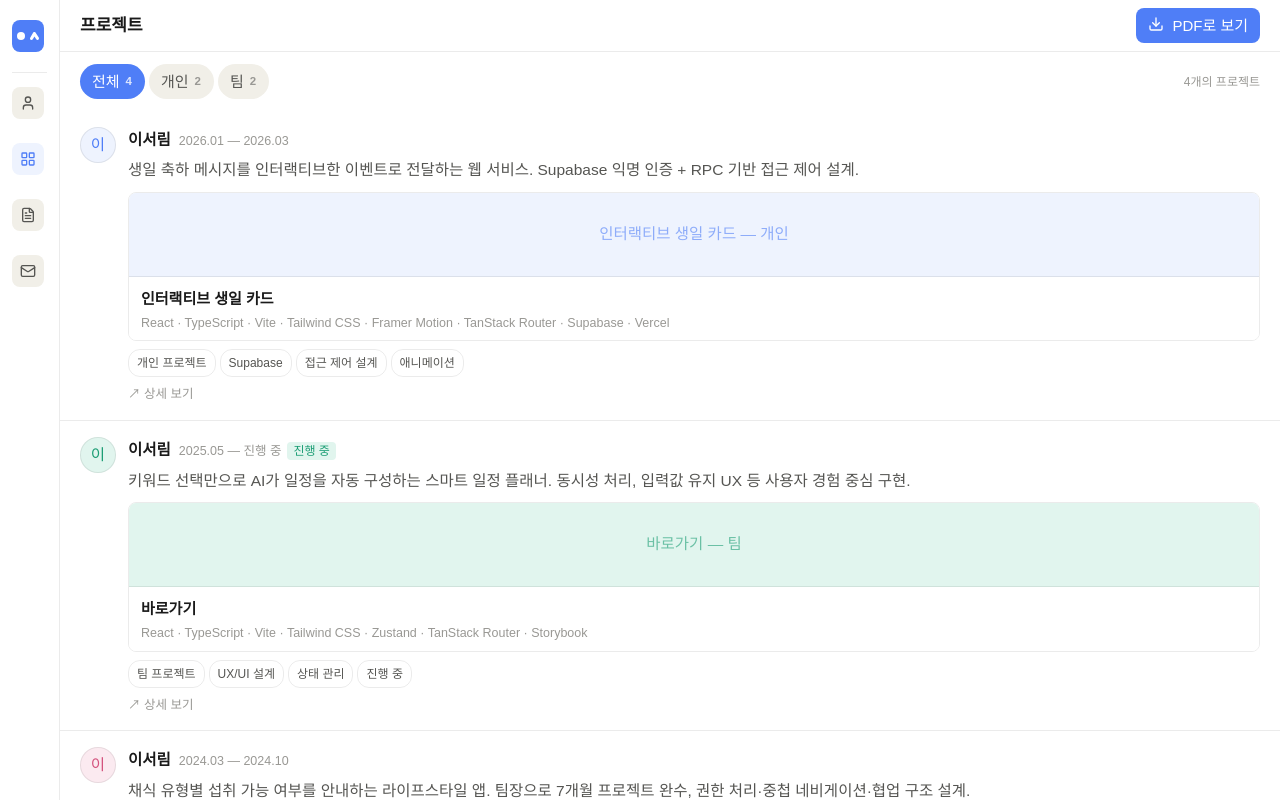
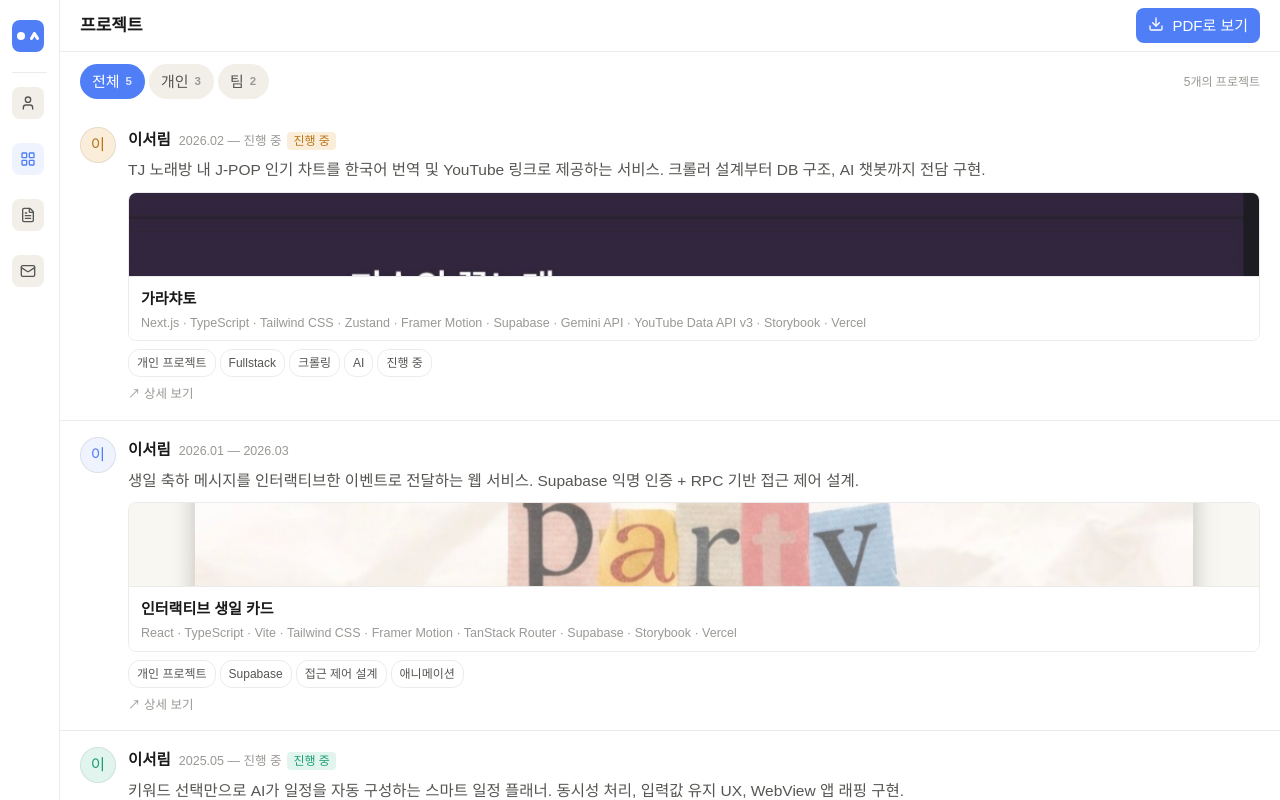
Before and after one commit to Leeseoleem/portfolio-leeseoleem, a React (Vite) app: page /projects in a window 1280 px wide. Built offline with nearby package versions, Linux system fonts and the light colour scheme; a web font is replaced by a local one.

Commit message:
chore: 업데이트 된 포트폴리오 문서 기반 내용 수정

```diff
--- a/src/constants/projects.ts
+++ b/src/constants/projects.ts
@@ -27,6 +27,102 @@ export const PROJECT_COLORS: Record<
 
 export const PROJECTS: Project[] = [
   {
+    id: "garachato",
+    title: "가라챠토",
+    summary:
+      "TJ 노래방 내 J-POP 인기 차트를 한국어 번역 및 YouTube 링크로 제공하는 서비스. 크롤러 설계부터 DB 구조, AI 챗봇까지 전담 구현.",
+    type: "personal",
+    period: "2026.02 — 진행 중",
+    role: "Fullstack Developer",
+    stack: [
+      "Next.js",
+      "TypeScript",
+      "Tailwind CSS",
+      "Zustand",
+      "Framer Motion",
+      "Supabase",
+      "Gemini API",
+      "YouTube Data API v3",
+      "Storybook",
+      "Vercel",
+    ],
+    color: "amber",
+    tags: ["개인 프로젝트", "Fullstack", "크롤링", "AI", "진행 중"],
+    skills: [
+      {
+        name: "Next.js",
+        reason:
+          "Route Handler로 외부 API 연동을 서버에서 처리해 별도 백엔드 없이 풀스택 구성이 가능했어요. TJ 크롤러와 YouTube API 호출을 모두 서버 사이드에서 관리할 수 있었습니다.",
+      },
+      {
+        name: "Supabase",
+        reason:
+          "한국어 부분 일치 검색(pg_trgm)과 RLS 접근 제어를 동시에 지원해 선택했어요. 별도 백엔드 없이 검색·권한 제어를 모두 처리할 수 있었습니다.",
+      },
+      {
+        name: "Gemini API",
+        reason:
+          "JSON 응답 모드(responseMimeType)로 구조화된 결과를 바로 수신할 수 있어 선택했어요. OpenAI 대비 무료 쿼터 내에서 운영 가능해 비용 부담 없이 AI 기능을 붙일 수 있었습니다.",
+      },
+    ],
+    screenshots: [
+      {
+        src: "/images/projects/garachato/01.jpg",
+        alt: "가라챠토 메인 화면",
+      },
+      {
+        src: "/images/projects/garachato/02.jpg",
+        alt: "가라챠토 곡 상세 정보 화면",
+      },
+      {
+        src: "/images/projects/garachato/03.jpg",
+        alt: "가라챠토 검색 결과 화면",
+      },
+      {
+        src: "/images/projects/garachato/04.jpg",
+        alt: "가라챠토 챗봇 화면",
+      },
+    ],
+    works: [
+      {
+        num: "1",
+        summary: "TJ 크롤러 구현",
+        detail:
+          "TJ API는 CSRF_TOKEN · JSESSIONID를 먼저 발급받아야 호출이 허용되는 구조였습니다. 브라우저 Network 탭으로 요청 흐름을 분석해 이 구조를 파악했고, 해당 토큰을 추출해 요청에 포함하는 방식으로 TOP 100 데이터를 안정적으로 수집했습니다.",
+      },
+      {
+        num: "2",
+        summary: "DB 설계 — 3계층 분리로 중복 번역 방지",
+        detail:
+          "단일 테이블 구조에서는 KY 차트 추가 시 동일 곡의 AI 번역이 중복 실행되는 문제가 있었습니다. songs → karaoke_tracks → rank_history 3계층으로 분리해 번역을 곡당 1회로 제한하여 처리 비용 중복을 방지했습니다. Supabase(PostgREST)가 서브쿼리를 지원하지 않아 조건 검색과 트랙 조회를 2단계로 분리하는 구조로 대응했습니다.",
+      },
+      {
+        num: "3",
+        summary: "YouTube API 쿼터 설계",
+        detail:
+          "파이프라인 테스트 중 40여 곡 처리 시점에 일일 쿼터 초과로 수집이 중단됐습니다. 처리 한도를 40곡으로 제한하고, 초과 시 처리되지 못한 데이터를 pending 상태로 유지해 익일 자동 재시도하는 구조로 API 비용 0원을 유지했습니다. 수집 지연 구간에서도 TJ 이미지를 먼저 표시하고 YouTube 연동 완료 시 자동 교체하는 방식으로 빈 상태 없이 점진적으로 품질이 개선되도록 했습니다.",
+      },
+      {
+        num: "4",
+        summary: "AI 챗봇 설계",
+        detail:
+          "사용자 입력 유형(곡 검색 · 아티스트 검색 · 추천 · 무관 질문)을 시스템 프롬프트에서 먼저 분류해, 처리 빈도가 높은 유형은 Gemini 호출 없이 즉시 응답하도록 했습니다. 실제 검색이 필요한 요청에만 쿼터를 소비하는 구조입니다.",
+      },
+      {
+        num: "5",
+        summary: "KY 크롤러 보류 결정",
+        detail:
+          "KY(금영) 차트 수집을 위해 크롤러 개발을 시도했습니다. TJ에서 헤더 조작으로 인증을 우회했던 방식을 동일하게 적용했으나, PowerShell에서는 정상 응답이 오는 반면 Node.js에서는 계속 차단됐습니다. Node.js의 요청 방식이 브라우저와 달라 서버가 봇으로 판단하고 있었고, 헤더 조작만으로는 이 차이를 극복할 수 없었습니다. 브라우저를 직접 실행하는 방식이 기술적 해결책이나 Vercel 배포 환경에서는 불가능하여 TJ 단독 운영을 유지하기로 결정했습니다.",
+      },
+    ],
+    links: {
+      github: "https://github.com/Leeseoleem/garachato-karaoke-chart",
+      live: "https://garachato-karaoke-chart.vercel.app/",
+    },
+    inProgress: true,
+  },
+
+  {
     id: "birthday-card",
     title: "인터랙티브 생일 카드",
     summary:
@@ -42,6 +138,7 @@ export const PROJECTS: Project[] = [
       "Framer Motion",
       "TanStack Router",
       "Supabase",
+      "Storybook",
       "Vercel",
     ],
     color: "blue",
@@ -55,7 +152,7 @@ export const PROJECTS: Project[] = [
       {
         name: "TanStack Router",
         reason:
-          "파일 기반 라우팅과 타입 안전한 라우트 관리를 위해 선택했어요. TypeScript와의 긴밀한 통합으로 라우트 파라미터까지 타입 추론이 가능해 개발 안정성이 높아졌습니다.",
+          "제작자(/creator)·수신자(/r) 영역을 파일 기반으로 명확히 분리하기 위해 선택했어요. beforeLoad 가드로 잘못된 접근을 차단하고, 배포·로컬 환경별 접근 페이지를 라우트 단에서 제어할 수 있었습니다.",
       },
       {
         name: "Framer Motion",
@@ -63,8 +160,56 @@ export const PROJECTS: Project[] = [
           "인터랙티브한 카드 연출에 필요한 애니메이션 제어를 선언형으로 구현할 수 있어 선택했어요. CSS 애니메이션 대비 복잡한 시퀀스 제어가 훨씬 직관적이었습니다.",
       },
     ],
-
-    screenshots: [],
+    screenshots: [
+      {
+        src: "/images/projects/birthday-card/01.jpg",
+        alt: "생일 카드 메인 화면",
+      },
+      {
+        src: "/images/projects/birthday-card/02.jpg",
+        alt: "생일 카드 프로필 입력 화면",
+      },
+      {
+        src: "/images/projects/birthday-card/03.jpg",
+        alt: "생일 카드 초대장 화면",
+      },
+      {
+        src: "/images/projects/birthday-card/04.jpg",
+        alt: "생일 카드 링크 공유 화면",
+      },
+      {
+        src: "/images/projects/birthday-card/05.jpg",
+        alt: "생일 카드 경로 오류 화면",
+      },
+      {
+        src: "/images/projects/birthday-card/06.jpg",
+        alt: "생일 카드 수신자 인증 화면",
+      },
+      {
+        src: "/images/projects/birthday-card/07.jpg",
+        alt: "생일 카드 수신자 인증 실패 화면",
+      },
+      {
+        src: "/images/projects/birthday-card/08.jpg",
+        alt: "생일 카드 수신자 초대장 화면",
+      },
+      {
+        src: "/images/projects/birthday-card/09.jpg",
+        alt: "생일 카드 케이크 불기 화면",
+      },
+      {
+        src: "/images/projects/birthday-card/10.jpg",
+        alt: "생일 카드 편지 봉투 열기 화면",
+      },
+      {
+        src: "/images/projects/birthday-card/11.jpg",
+        alt: "생일 카드 편지지 꺼내기 화면",
+      },
+      {
+        src: "/images/projects/birthday-card/12.jpg",
+        alt: "생일 카드 완료 화면",
+      },
+    ],
     works: [
       {
         num: "1",
@@ -74,18 +219,17 @@ export const PROJECTS: Project[] = [
       },
       {
         num: "2",
-        summary: "좌표 기반 레이아웃 뷰포트 대응 문제 해결",
+        summary: "좌표 기반 레이아웃 뷰포트 설계",
         detail:
-          "테스트 중 화면 크기 변경 시 좌표 기반 컴포넌트 배치가 틀어지는 문제를 발견했습니다. 미디어 쿼리 조건을 조합한 @custom-variant 커스텀 반응형 구조를 도입해 화면 크기 변화에 관계없이 컴포넌트 배치 일관성을 확보했습니다.",
+          "테스트 중 좌표 기반 컴포넌트 배치 페이지에서 화면 크기 변경 시 배치가 틀어지는 문제를 발견했습니다. 표준 미디어 쿼리를 적용했으나 가로 조건만으로는 대응이 불완전했고, 세로 크기 변화도 레이아웃에 영향을 준다는 것을 확인했습니다. 가로·세로 조건을 함께 조합한 @custom-variant 커스텀 반응형 구조를 도입해 뷰포트 변화에 관계없이 컴포넌트 배치 일관성을 확보했습니다.",
       },
       {
         num: "3",
         summary: "OG 태그 분리 설계 및 카카오톡 공유 연동",
         detail:
-          "공개 서비스 페이지와 수신자 전용 초대 링크는 공유 시 전달해야 하는 맥락이 다릅니다. 페이지 유형별 OG 태그를 분리 설계해 링크 성격에 맞는 미리보기가 노출되도록 했고, 카카오톡 공유와 URL 직접 전달 두 가지 경로를 모두 지원했습니다.",
+          "공개 서비스 페이지와 수신자 전용 초대 링크는 공유 시 전달해야 하는 맥락이 다릅니다. 페이지 유형별 OG 태그를 분리 설계해 링크 성격에 맞는 미리보기가 노출되도록 했고, 카카오톡 공유와 URL 직접 전달 두 가지 경로로 초대 링크를 전달할 수 있도록 구현했습니다.",
       },
     ],
-    // 아직 이미지 없으면 빈 배열 유지 → 플레이스홀더 표시
     links: {
       notion:
         "https://www.notion.so/My-Little-birthday-Party-2cc51f6a37ed80a6b99ffaed5681e063?source=copy_link",
@@ -98,7 +242,7 @@ export const PROJECTS: Project[] = [
     id: "barogagi",
     title: "바로가기",
     summary:
-      "키워드 선택만으로 AI가 일정을 자동 구성하는 스마트 일정 플래너. 동시성 처리, 입력값 유지 UX 등 사용자 경험 중심 구현.",
+      "키워드 선택만으로 AI가 일정을 자동 구성하는 스마트 일정 플래너. 동시성 처리, 입력값 유지 UX, WebView 앱 래핑 구현.",
     type: "team",
     period: "2025.05 — 진행 중",
     role: "Frontend Developer & UX/UI Designer",
@@ -108,7 +252,8 @@ export const PROJECTS: Project[] = [
       "Vite",
       "Tailwind CSS",
       "Zustand",
-      "TanStack Router",
+      "TanStack Query",
+      "React Router DOM",
       "Storybook",
     ],
     color: "green",
@@ -120,14 +265,14 @@ export const PROJECTS: Project[] = [
           "전역 상태가 일정 생성 데이터로 한정적이어서 Redux 대비 설정 비용이 낮아 선택했어요. persist 미들웨어를 활용해 sessionStorage 기반 상태 유지 구조도 간단하게 구현할 수 있었습니다.",
       },
       {
-        name: "TanStack Router",
+        name: "TanStack Query",
         reason:
-          "파일 기반 라우팅과 타입 안전한 라우트 관리를 위해 선택했어요. 멀티 스텝 플로우에서 각 단계별 라우트를 타입 안전하게 관리할 수 있어 적합했습니다.",
+          "서버 상태를 staleTime 기반으로 캐싱·재사용해 불필요한 재요청을 방지했어요. useEffect + fetch 대비 로딩·에러 상태를 선언적으로 관리할 수 있어 코드가 훨씬 간결해졌습니다.",
       },
       {
-        name: "Storybook",
+        name: "React Router DOM",
         reason:
-          "팀원 간 컴포넌트 단위 협업을 위해 도입했어요. UI 컴포넌트를 독립적으로 개발·문서화해 디자인과 구현 사이의 간격을 줄였습니다.",
+          "팀원 전원이 기존에 사용해온 스택이라 온보딩 비용 없이 바로 적용 가능해 선택했어요. 진행 중인 프로젝트에서 새로운 라우터 학습 비용을 최소화하는 것이 우선이었습니다.",
       },
     ],
     screenshots: [],
@@ -146,15 +291,15 @@ export const PROJECTS: Project[] = [
       },
       {
         num: "3",
-        summary: "회원가입 오류 UX 개선",
+        summary: "React Native WebView 기반 네이티브 앱 래핑",
         detail:
-          "최종 단계에서 가입 실패로만 표시되던 오류를 항목별로 세분화했습니다. 오류 발생 항목의 입력 단계로 즉시 이동해 사용자가 해당 위치에서 바로 수정 가능하도록 구현했습니다.",
+          "화면 이동·상태 저장 등 복잡한 처리가 많은 서비스 특성상 Expo보다 웹 환경이 더 적합하다고 판단했습니다. 이전 프로젝트에서 Expo의 잦은 오류와 UI 표현 한계를 경험한 것도 근거가 됐습니다. 기존 웹 코드를 그대로 유지한 채 React Native WebView로 래핑 구조를 설계하고, window.sendToNative 브릿지를 추가해 공유·외부 링크 등 네이티브 기능을 웹에서 호출할 수 있도록 연동했습니다.",
       },
       {
         num: "4",
-        summary: "Yup 스키마 기반 유효성 검증 구조 설계",
+        summary: "회원가입 UX 개선 및 유효성 검증 구조 설계",
         detail:
-          "인증 화면마다 유효성 로직이 중복 작성되는 구조를 개선했습니다. Yup 스키마로 유효성 로직을 분리해 인증 화면 전반에서 재사용 가능한 구조를 설계했습니다.",
+          "최종 단계에서 가입 실패로만 표시되던 오류를 항목별로 세분화하고, 오류 발생 항목의 입력 단계로 즉시 이동해 사용자가 해당 위치에서 바로 수정 가능하도록 구현했습니다. 인증 화면마다 유효성 로직이 중복 작성되는 구조도 Yup 스키마로 분리해 인증 화면 전반에서 재사용 가능한 구조로 개선했습니다.",
       },
     ],
     links: {
@@ -197,34 +342,76 @@ export const PROJECTS: Project[] = [
           "5개 탭과 중첩 스택 구조에 적합하고, Expo와의 공식 호환성이 보장되어 선택했어요. listeners API로 탭 이벤트를 직접 감지해 중첩 네비게이션 문제도 해결했습니다.",
       },
     ],
-    screenshots: [],
+    screenshots: [
+      {
+        src: "/images/projects/chaesung-eodi/01.jpg",
+        alt: "채식어디 메인 화면",
+      },
+      {
+        src: "/images/projects/chaesung-eodi/02.jpg",
+        alt: "채식어디 사전 탭 화면",
+      },
+      {
+        src: "/images/projects/chaesung-eodi/03.jpg",
+        alt: "채식어디 사전 상세 화면",
+      },
+      {
+        src: "/images/projects/chaesung-eodi/04.jpg",
+        alt: "채식어디 판독 탭 화면",
+      },
+      {
+        src: "/images/projects/chaesung-eodi/05.jpg",
+        alt: "채식어디 판독 확인 화면",
+      },
+      {
+        src: "/images/projects/chaesung-eodi/06.jpg",
+        alt: "채식어디 판독 결과 화면",
+      },
+      {
+        src: "/images/projects/chaesung-eodi/07.jpg",
+        alt: "채식어디 추천 탭 화면",
+      },
+      {
+        src: "/images/projects/chaesung-eodi/08.jpg",
+        alt: "채식어디 추천 선택 화면",
+      },
+      {
+        src: "/images/projects/chaesung-eodi/09.jpg",
+        alt: "채식어디 추천 결과 화면",
+      },
+      {
+        src: "/images/projects/chaesung-eodi/10.jpg",
+        alt: "채식어디 내 정보 탭 화면",
+      },
+    ],
     works: [
       {
         num: "1",
         summary: "카메라 접근 권한 상태별 분기 처리",
         detail:
-          "Expo 실기기 테스트 중 권한 거부 후 앱이 강제 종료되는 문제를 발견했습니다. useCameraPermissions의 canAskAgain 값을 기준으로 두 단계로 분기해, 강제 종료 없이 권한 재설정 후 서비스를 재개할 수 있는 UX를 구현했고 갤러리 접근 권한에도 동일하게 적용해 일관된 권한 UX 구조를 확립했습니다.",
+          "Expo 실기기 테스트 중 권한 거부 후 앱이 강제 종료되는 문제를 발견했습니다. useCameraPermissions의 canAskAgain 값을 기준으로 두 단계로 분기해, 강제 종료 없이 권한 재설정 후 서비스를 재개할 수 있는 UX를 구현했습니다. 갤러리 접근 권한에도 동일하게 적용해 일관된 권한 UX 구조를 확립했습니다.",
       },
       {
         num: "2",
         summary: "중첩 네비게이션 하단탭 이벤트 처리",
         detail:
-          "다른 탭으로 이동 후 기존 탭으로 돌아올 때 화면이 초기화되지 않는 문제를 발견했습니다. useFocusEffect를 시도했으나 포커스 상태 변화가 없는 탭 재클릭 시 트리거되지 않음을 확인하고, listeners의 tabPress로 클릭 시점에 원하는 로직을 실행했습니다.",
+          "다른 탭으로 이동 후 기존 탭으로 돌아올 때 화면이 초기화되지 않는 문제를 발견했습니다. useFocusEffect를 시도했으나 포커스 상태 변화가 없는 탭 재클릭 시 트리거되지 않음을 확인했습니다. React Navigation 공식 문서에서 tabPress가 클릭 시점을 감지하는 이벤트 키임을 확인하고, listeners의 tabPress로 클릭 시점에 원하는 로직을 실행했습니다.",
       },
       {
         num: "3",
         summary: "협업 구조 설계 — Notion 기반 문서화",
         detail:
-          "팀원마다 구현 방식이 달라 작업 합산 시 기준을 맞추는 데 시간이 소요됐습니다. 화면 구조·디자인 기준·기능 명세를 Notion에 문서화해 팀 전체 판단 기준을 단일화했고, 이후 팀원이 문서를 기준으로 스스로 판단 가능해져 불필요한 확인 비용이 감소했습니다.",
+          "팀원마다 구현 방식이 달라 작업 진행 시 기준을 맞추는 데 시간이 소요됐습니다. 화면 구조·디자인 기준·기능 명세를 Notion에 문서화해 팀 전체 판단 기준을 통일하여, 불필요한 확인 비용이 감소했습니다.",
       },
     ],
     links: {
       notion:
         "https://www.notion.so/7db36a8398684b36b0bcf3d89c2be948?source=copy_link",
       github: "https://github.com/VRRS-Project-Team-GitPage",
-      live: "#",
+      live: "https://youtu.be/PUEc9VYo3kM?si=mZLSoYFwAkyBrgSX",
     },
   },
+
   {
     id: "portfolio",
     title: "포트폴리오 웹사이트",
```
